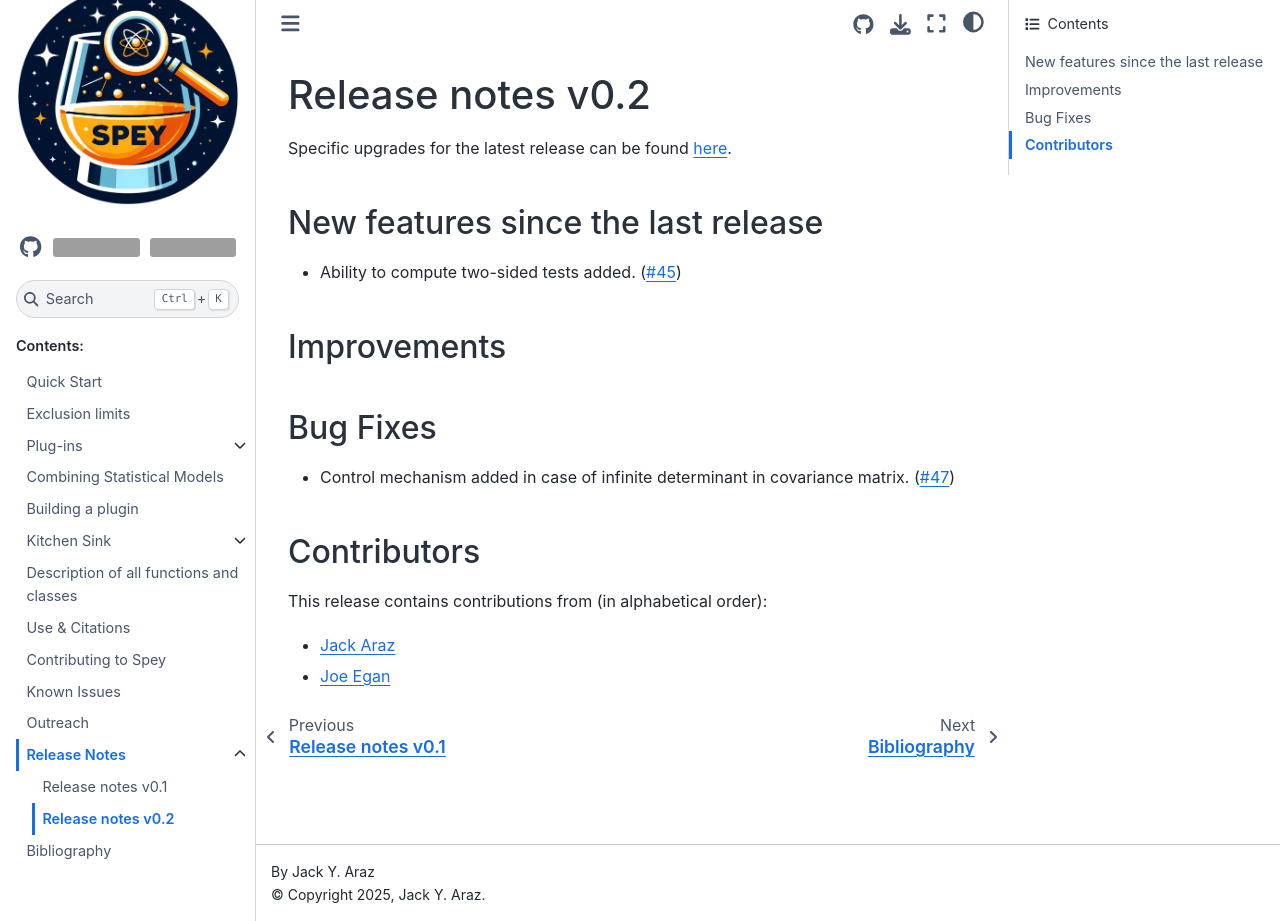
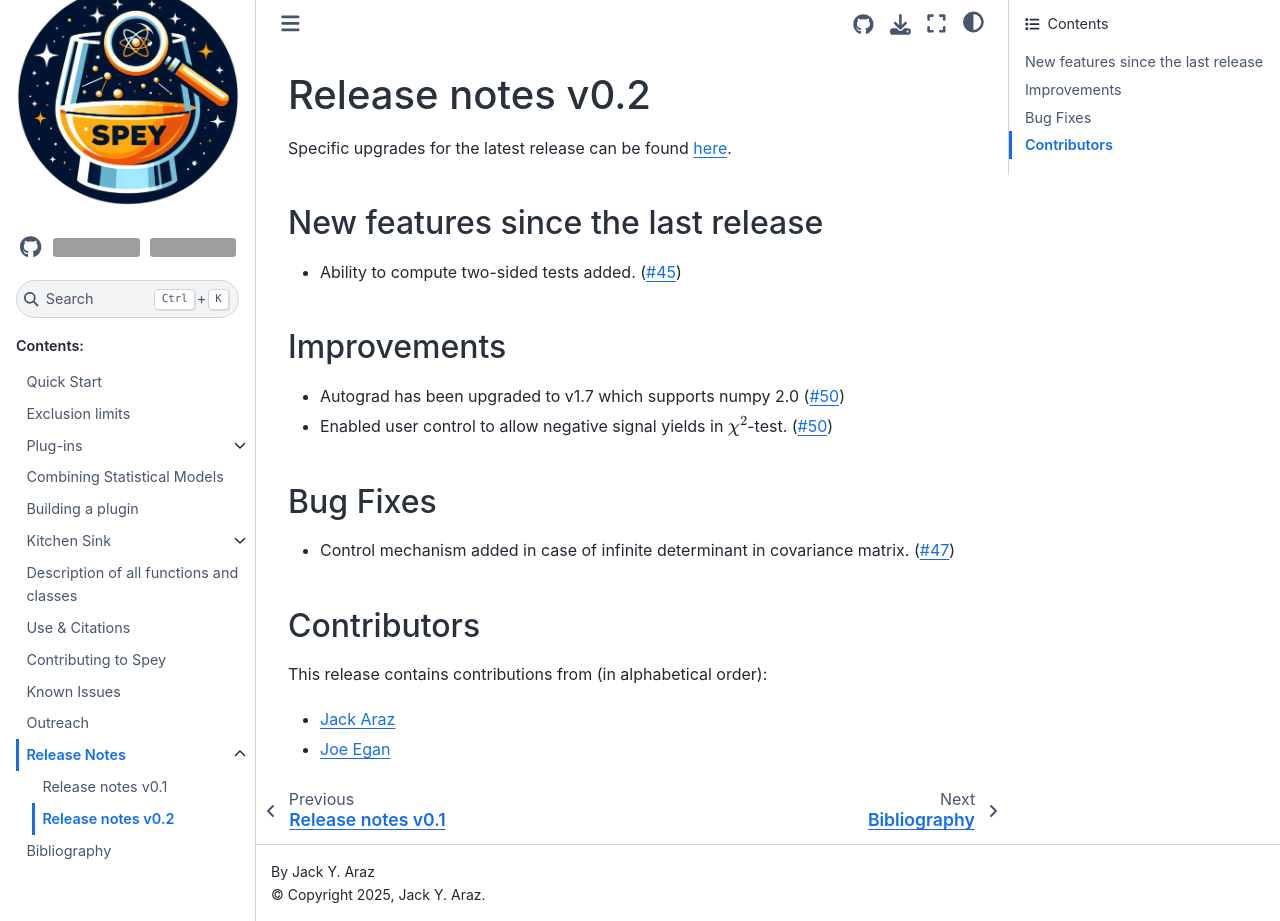
Before and after one commit to SpeysideHEP/spey, a Sphinx documentation site: the page built from docs/releases/changelog-v0.2.md, in a window 1280 px wide and 921 px high. Built offline with Sphinx 7.4.7 and the Sphinx Book theme 1.1.4, drawn with Linux system fonts in a browser that asks for light colours; grey boxes are pictures that could not be loaded.

Commit message:
update release notes

```diff
--- a/docs/releases/changelog-v0.2.md
+++ b/docs/releases/changelog-v0.2.md
@@ -8,6 +8,12 @@ Specific upgrades for the latest release can be found [here](https://github.com/
   ([#45](https://github.com/SpeysideHEP/spey/pull/45))
 
 ## Improvements
+
+* Autograd has been upgraded to v1.7 which supports numpy 2.0
+  ([#50](https://github.com/SpeysideHEP/spey/pull/50))
+
+* Enabled user control to allow negative signal yields in $\chi^2$-test.
+  ([#50](https://github.com/SpeysideHEP/spey/pull/50))
 
 ## Bug Fixes
 
```
